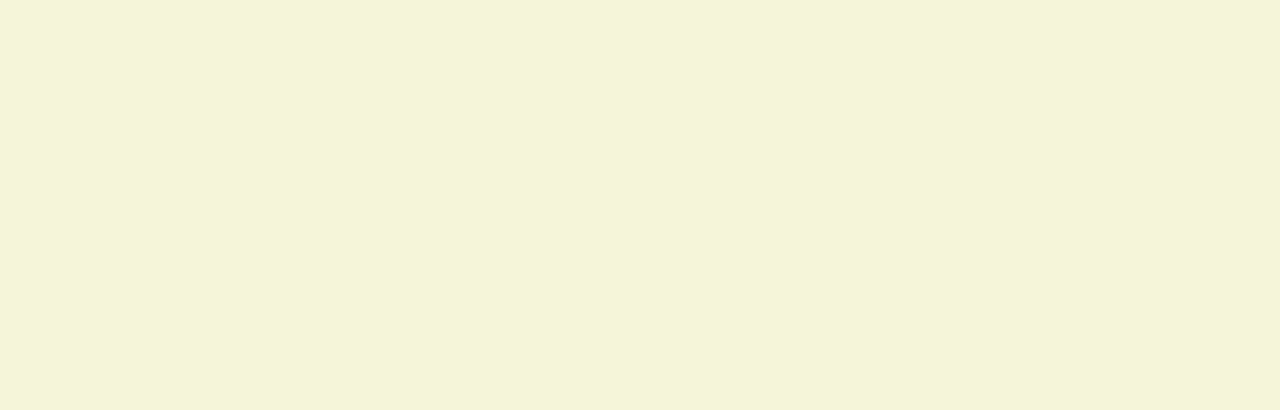
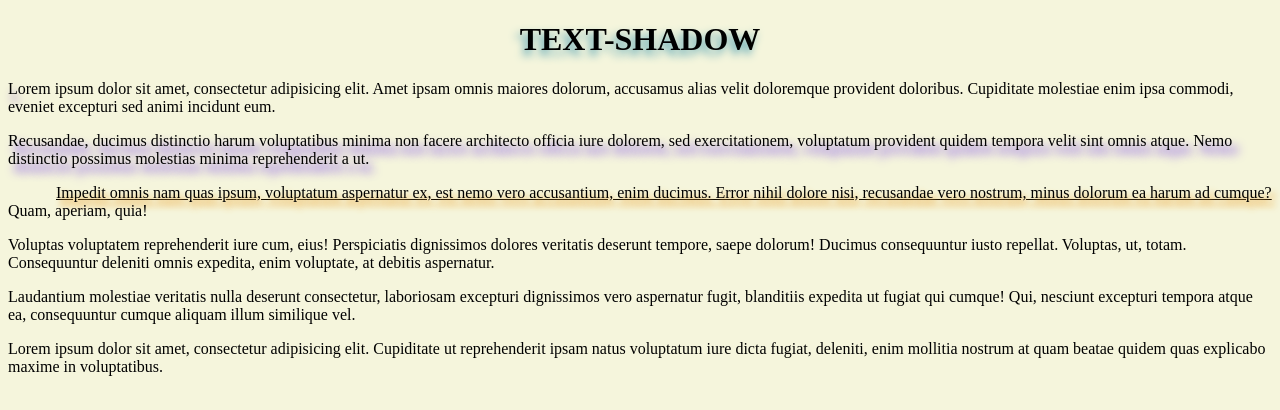
Before and after one commit to phuongcei/HTML, a plain HTML site: page text_shadow/text_shadow.html in a window 1280 px wide. Drawn offline with Linux system fonts and the light colour scheme.

Commit message:
Update test

```diff
--- a/text_shadow/css/style.css
+++ b/text_shadow/css/style.css
@@ -6,8 +6,22 @@ h1{
     text-transform: uppercase;
 /*    text-indent: 3em;*/
     text-align: center;
+    text-shadow: -3px 5px 8px #54a2b4;
 }
 
-p.lo1{
-    text-shadow: 5px 8px 9px #875abc;
+p.lo1:first-letter{
+    text-shadow: 3px 8px 9px #875abc;
 }
+
+p.lo2{
+    text-shadow: 6px 8px 10px #652dea;
+}
+
+p.lo3:first-line{
+    text-shadow: 4px 6px 6px #eaa333;
+    text-decoration: underline;
+}
+
+p.lo3{
+    text-indent: 3em;
+}
--- a/text_shadow/text_shadow.html
+++ b/text_shadow/text_shadow.html
@@ -4,4 +4,13 @@
         <title>This is text_shadow example</title>
         <link rel="stylesheet" href="css/style.css" type="text/css"/>
     </head>
+    <body>
+        <h1>text-shadow</h1>
+        <p class="lo1">Lorem ipsum dolor sit amet, consectetur adipisicing elit. Amet ipsam omnis maiores dolorum, accusamus alias velit doloremque provident doloribus. Cupiditate molestiae enim ipsa commodi, eveniet excepturi sed animi incidunt eum.</p>
+        <p class="lo2">Recusandae, ducimus distinctio harum voluptatibus minima non facere architecto officia iure dolorem, sed exercitationem, voluptatum provident quidem tempora velit sint omnis atque. Nemo distinctio possimus molestias minima reprehenderit a ut.</p>
+        <p class="lo3">Impedit omnis nam quas ipsum, voluptatum aspernatur ex, est nemo vero accusantium, enim ducimus. Error nihil dolore nisi, recusandae vero nostrum, minus dolorum ea harum ad cumque? Quam, aperiam, quia!</p>
+        <p class="lo4">Voluptas voluptatem reprehenderit iure cum, eius! Perspiciatis dignissimos dolores veritatis deserunt tempore, saepe dolorum! Ducimus consequuntur iusto repellat. Voluptas, ut, totam. Consequuntur deleniti omnis expedita, enim voluptate, at debitis aspernatur.</p>
+        <p class="lo5">Laudantium molestiae veritatis nulla deserunt consectetur, laboriosam excepturi dignissimos vero aspernatur fugit, blanditiis expedita ut fugiat qui cumque! Qui, nesciunt excepturi tempora atque ea, consequuntur cumque aliquam illum similique vel.</p>
+        <p class="lo6">Lorem ipsum dolor sit amet, consectetur adipisicing elit. Cupiditate ut reprehenderit ipsam natus voluptatum iure dicta fugiat, deleniti, enim mollitia nostrum at quam beatae quidem quas explicabo maxime in voluptatibus.</p>
+    </body>
 </html>
```
